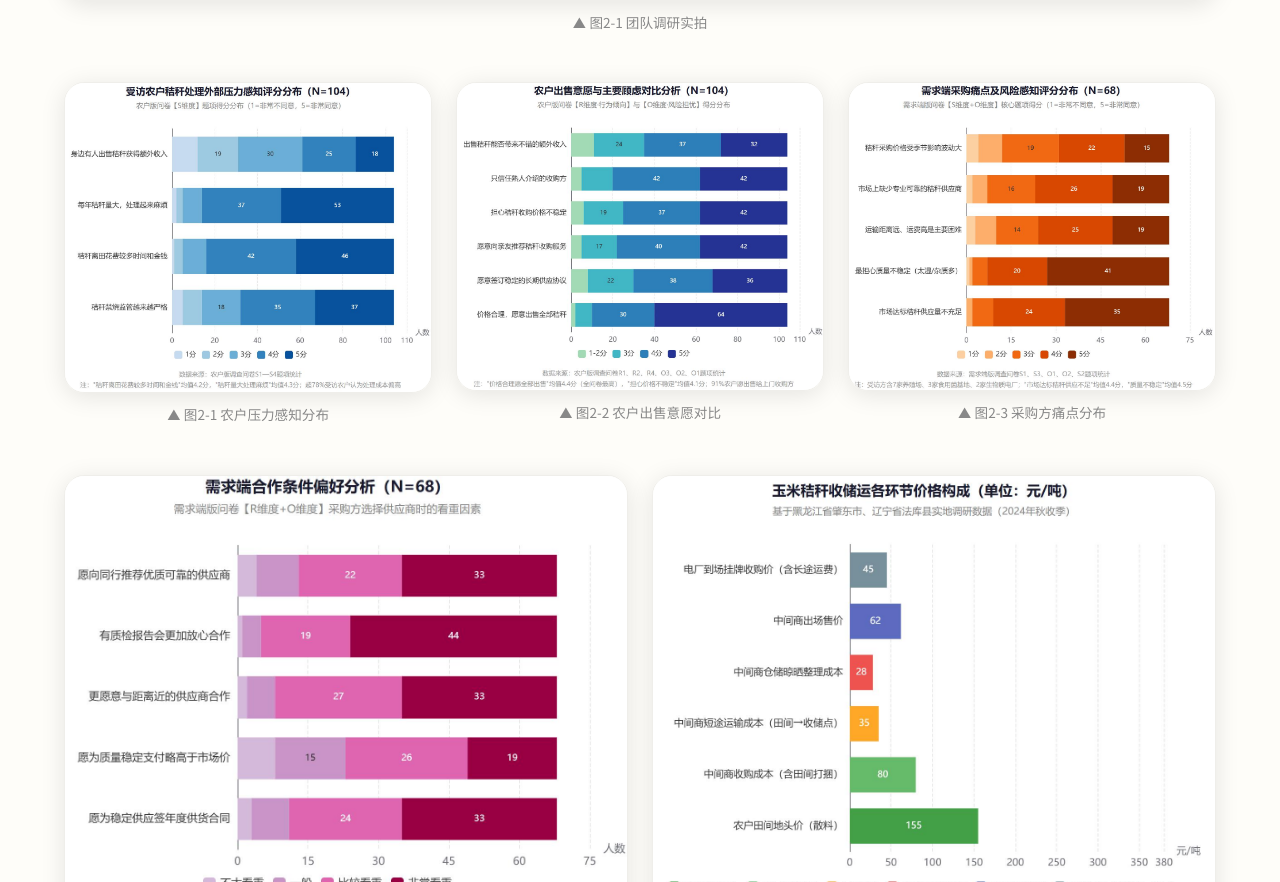
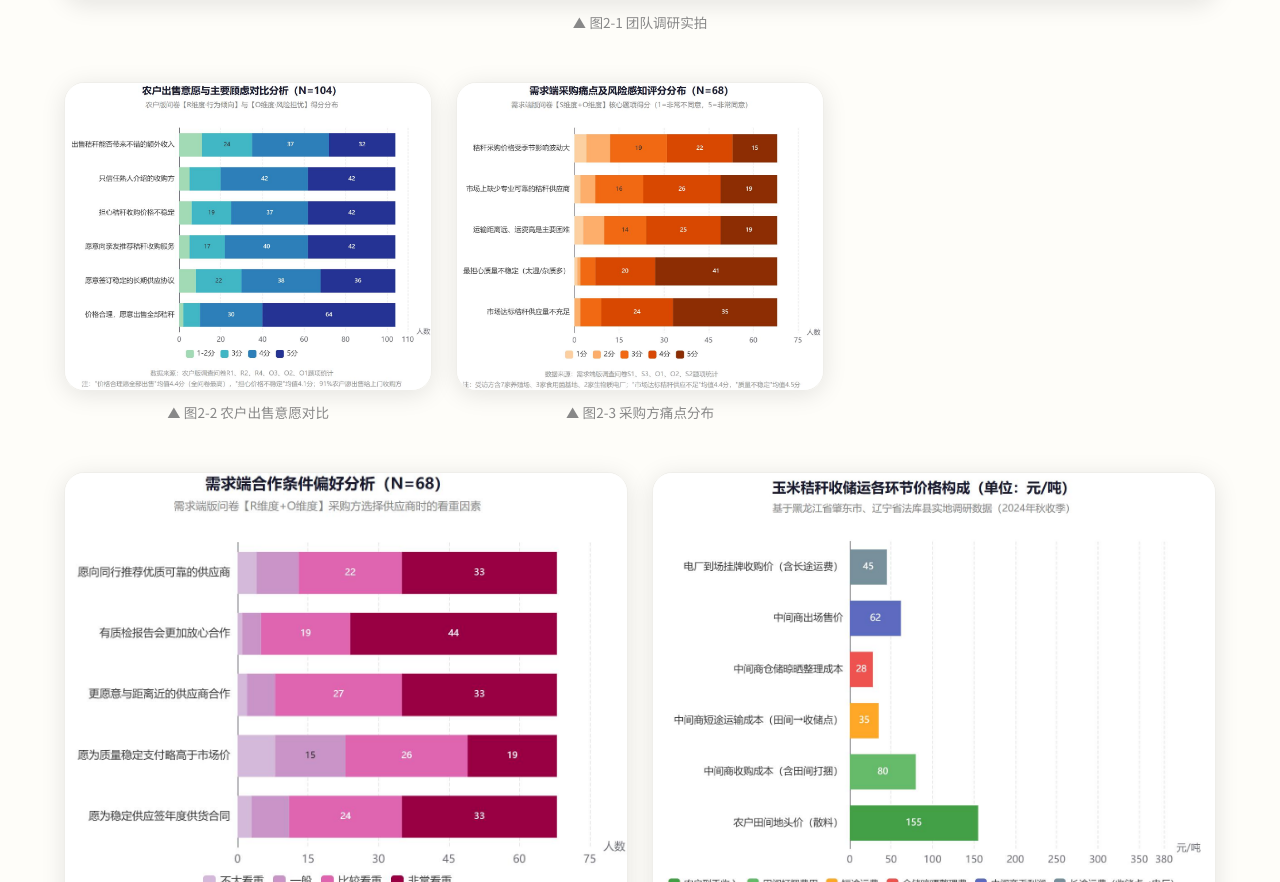
Before and after one commit to DYadlad/jieguxinsheng, a website: page index.html in a window 1280 px wide. Shown: the part 8343-9225 px from the top of the page. Drawn offline with Linux system fonts and the light colour scheme.

Commit message:
Update index.html

```diff
--- a/index.html
+++ b/index.html
@@ -274,10 +274,7 @@
                 <p class="image-caption">▲ 图2-1 团队调研实拍</p>
             </div>
             <div class="image-row image-row-3">
-                <div class="image-col">
-                    <img src="images/chart-pressure.jpeg" alt="农户秸秆处理外部压力感知分布图" class="content-image">
-                    <p class="image-caption">▲ 图2-1 农户压力感知分布</p>
-                </div>
+
                 <div class="image-col">
                     <img src="images/chart-willingness.jpeg" alt="农户出售意愿对比分析图" class="content-image">
                     <p class="image-caption">▲ 图2-2 农户出售意愿对比</p>
```
